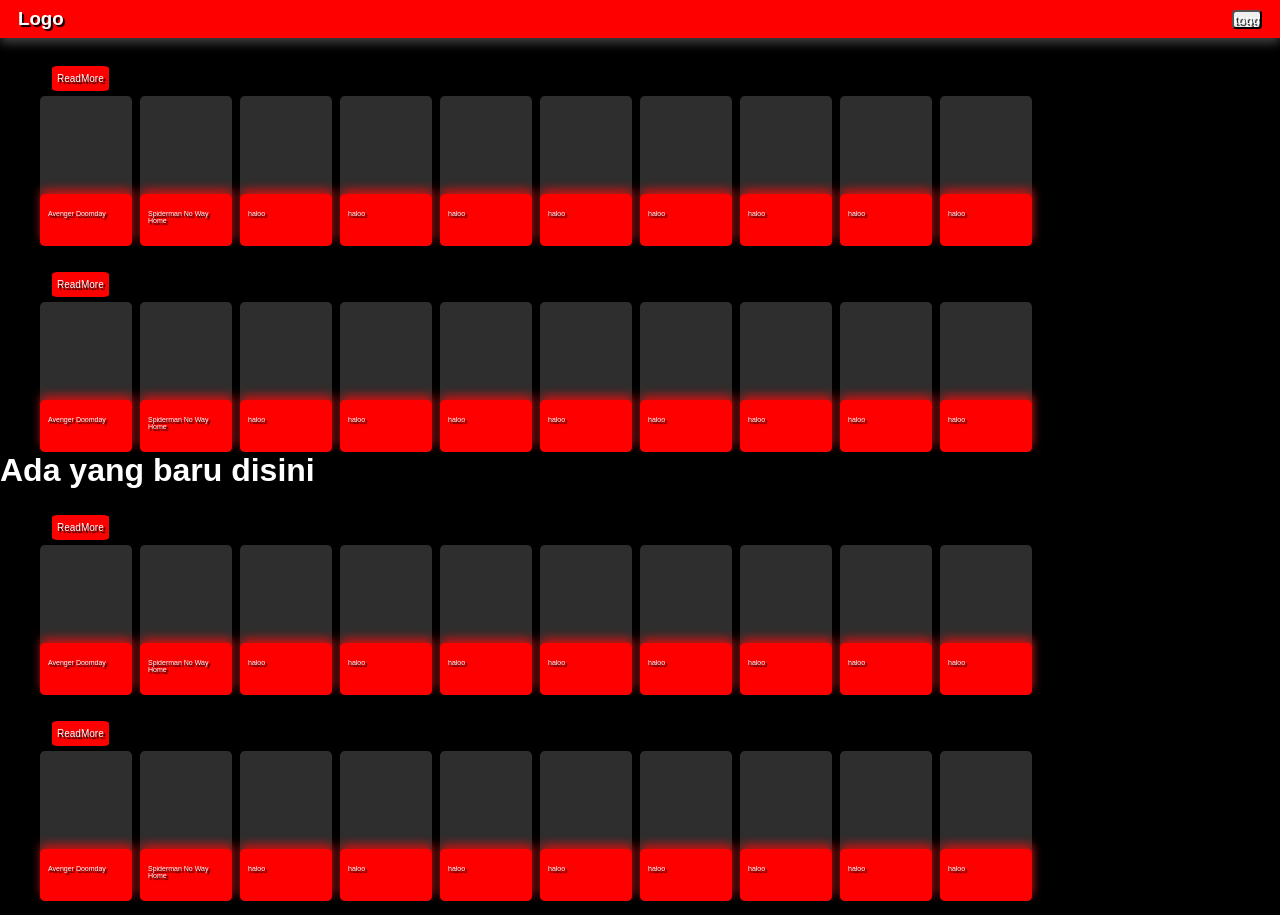
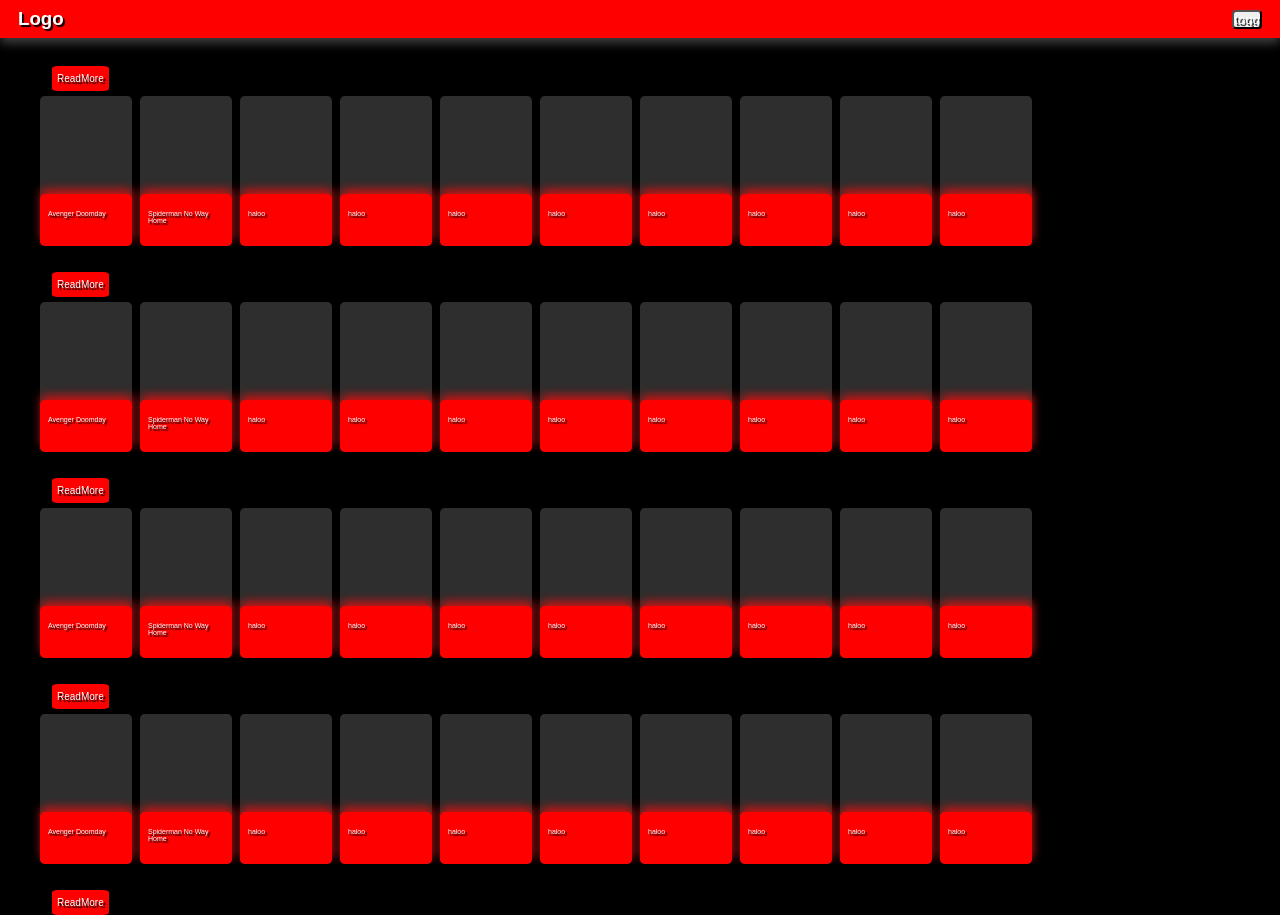
Before and after one commit to Dika20704/Perjalanan-Project2026, a plain HTML site: page index.html in a window 1280 px wide. Shown: the top 915 px of the page. Drawn offline with Linux system fonts and the light colour scheme.

Commit message:
mantap menuju 2030

```diff
--- a/index.html
+++ b/index.html
@@ -115,7 +115,6 @@
           </div>
         </div>
       </section>
-      <h1>Ada yang baru disini</h1>
       <section class="cardContainer">
 
         <div class="cards">
```
